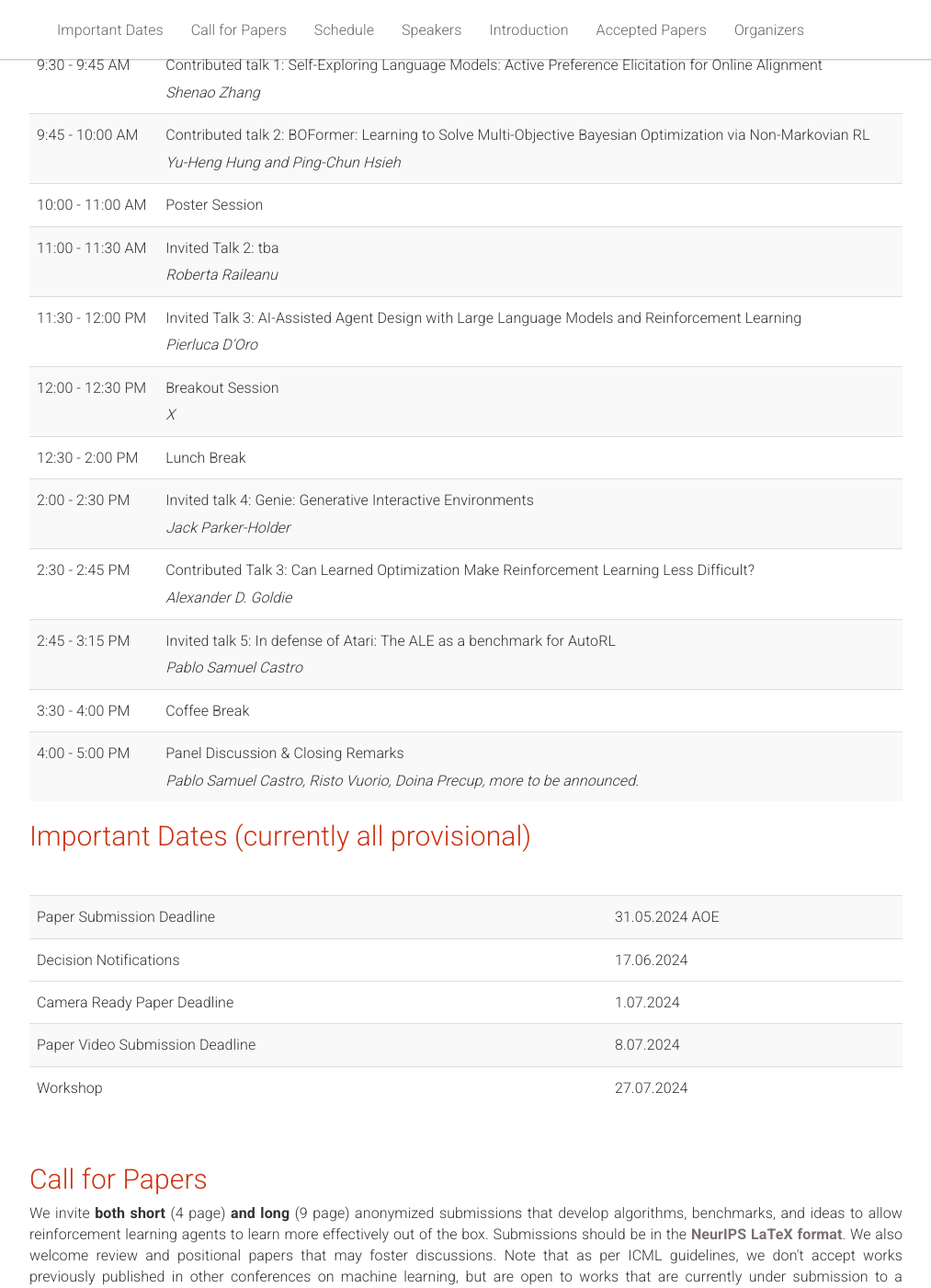
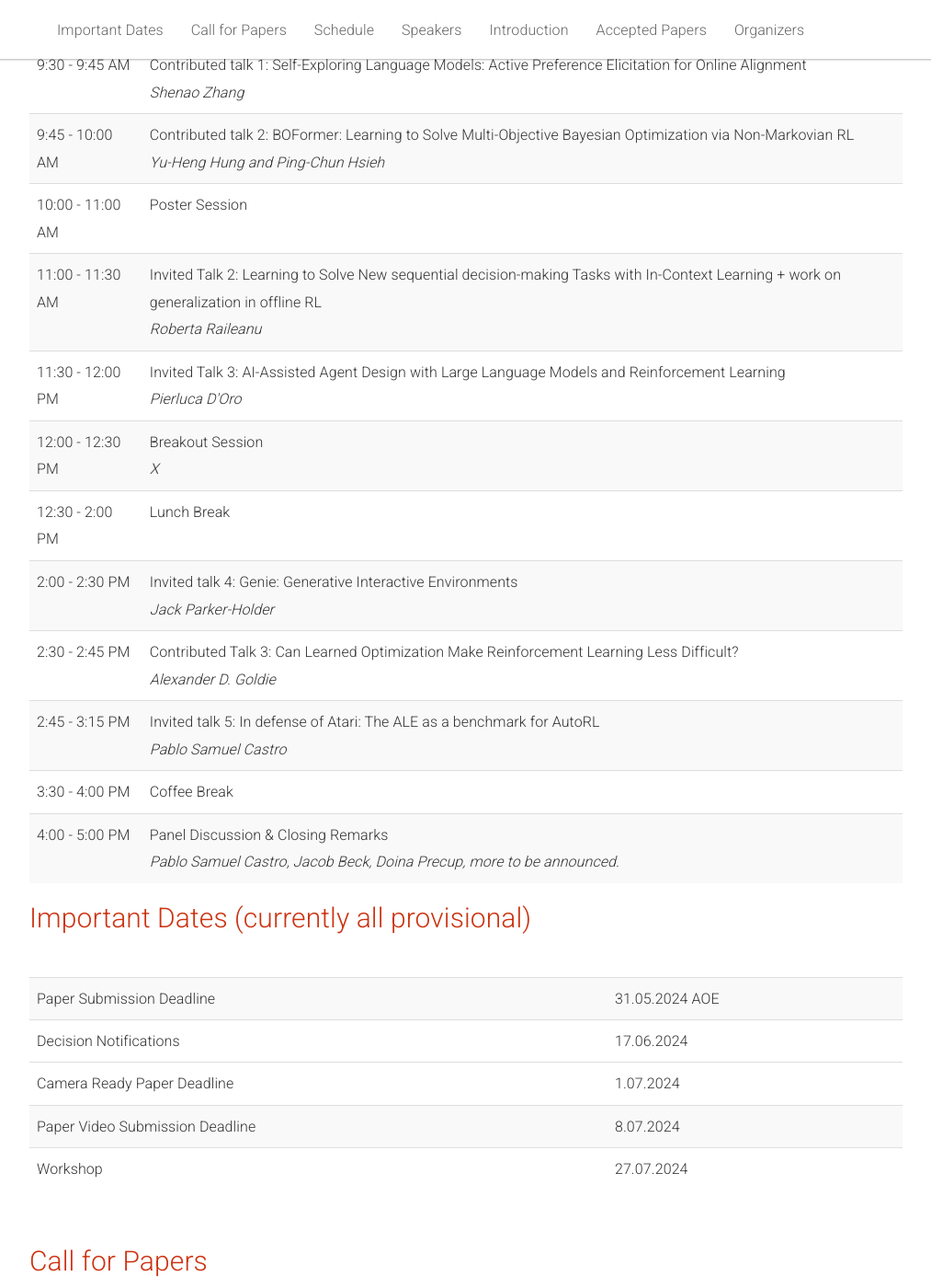
Before and after one commit to autorlworkshop/autorlworkshop.github.io, a Jekyll site: the page built from _pages/home.md, in a window 1280 px wide and 1400 px high, scrolled down 1903 px. Shown: the whole window at 92% size, without its empty margins (133-1146 px from the left). Built offline with Jekyll 4.4.1, drawn with Linux system fonts in a browser that asks for light colours; some of the changed text lies outside the part shown.

Commit message:
Update panel, talk

```diff
--- a/_pages/home.md
+++ b/_pages/home.md
@@ -142,7 +142,7 @@ acknowledgements: ""
         <tr>
           <td>11:00 - 11:30 AM</td>
           <td>
-            Invited Talk 2: tba<br/>
+            Invited Talk 2: Learning to Solve New sequential decision-making Tasks with In-Context Learning + work on generalization in offline RL<br/>
             <i> Roberta Raileanu </i>
           </td>
         </tr>
@@ -196,7 +196,7 @@ acknowledgements: ""
         <tr>
           <td>4:00 - 5:00 PM</td>
           <td> Panel Discussion & Closing Remarks<br>
-            <i> Pablo Samuel Castro, Risto Vuorio, Doina Precup, more to be announced.</i>
+            <i> Pablo Samuel Castro, Jacob Beck, Doina Precup, more to be announced.</i>
             </td>
         </tr>
       </tbody>
@@ -353,7 +353,18 @@ acknowledgements: ""
       <h6>DeepMind, Université de Montréal and Mila</h6>
     </div>
   </div>
-    <div class="col-xs-6 col-lg-3 people">
+
+  <div class="col-xs-6 col-lg-3 people">
+    <a href="https://jparkerholder.github.io">
+      <img class="people-pic" src="{{ "/static/img/people/jack.jpeg" | prepend:site.baseurl }}">
+    </a>
+    <div class="people-name">
+      <a href="https://jparkerholder.github.io">Jack Parker-Holder</a>
+      <h6>DeepMind</h6>
+    </div>
+  </div>
+
+  <div class="col-xs-6 col-lg-3 people">
     <a href="https://proceduralia.github.io/">
       <img class="people-pic" src="{{ "/static/img/people/pierluca.jpg" | prepend:site.baseurl }}">
     </a>
@@ -385,16 +396,6 @@ acknowledgements: ""
 
 <!--  <div class="col-xs-6 col-lg-3 people">
   </div>-->
-
-  <div class="col-xs-6 col-lg-3 people">
-    <a href="https://jparkerholder.github.io">
-      <img class="people-pic" src="{{ "/static/img/people/jack.jpeg" | prepend:site.baseurl }}">
-    </a>
-    <div class="people-name">
-      <a href="https://jparkerholder.github.io">Jack Parker-Holder</a>
-      <h6>DeepMind</h6>
-    </div>
-  </div>
 
 <!--  <div class="col-xs-6 col-lg-3 people">
     <a href="https://zhongwen.one/">
```
